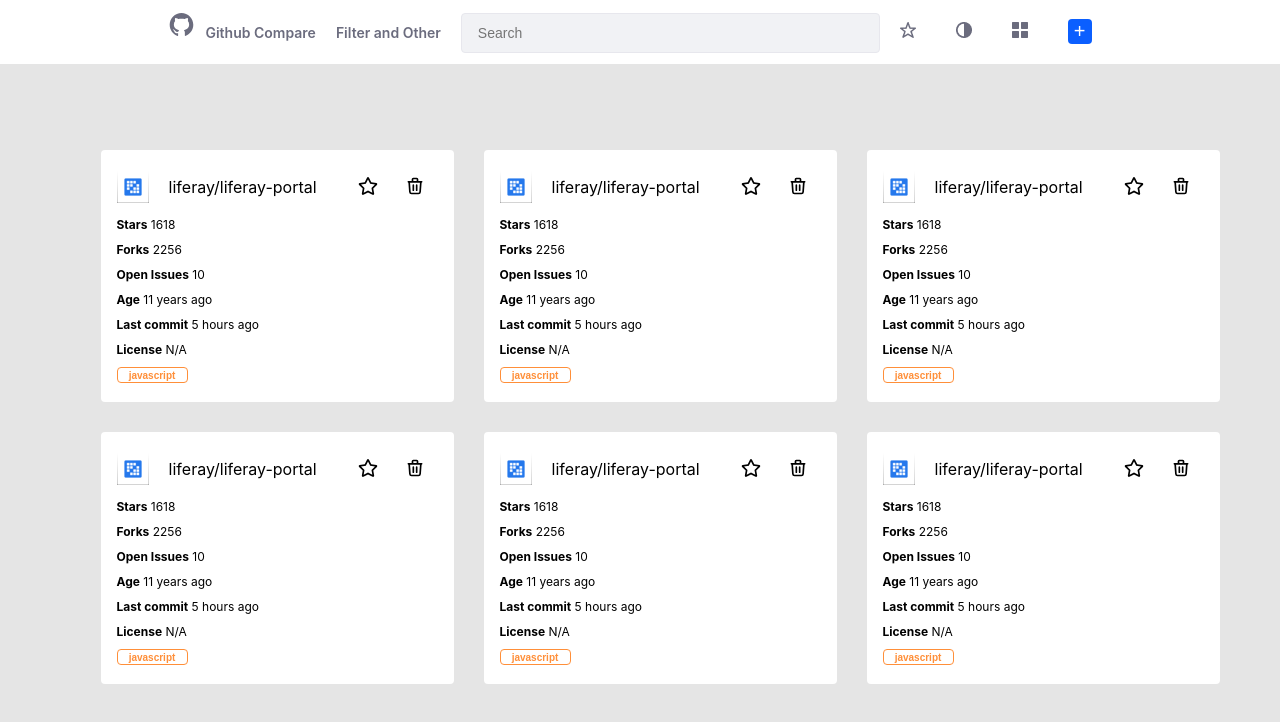
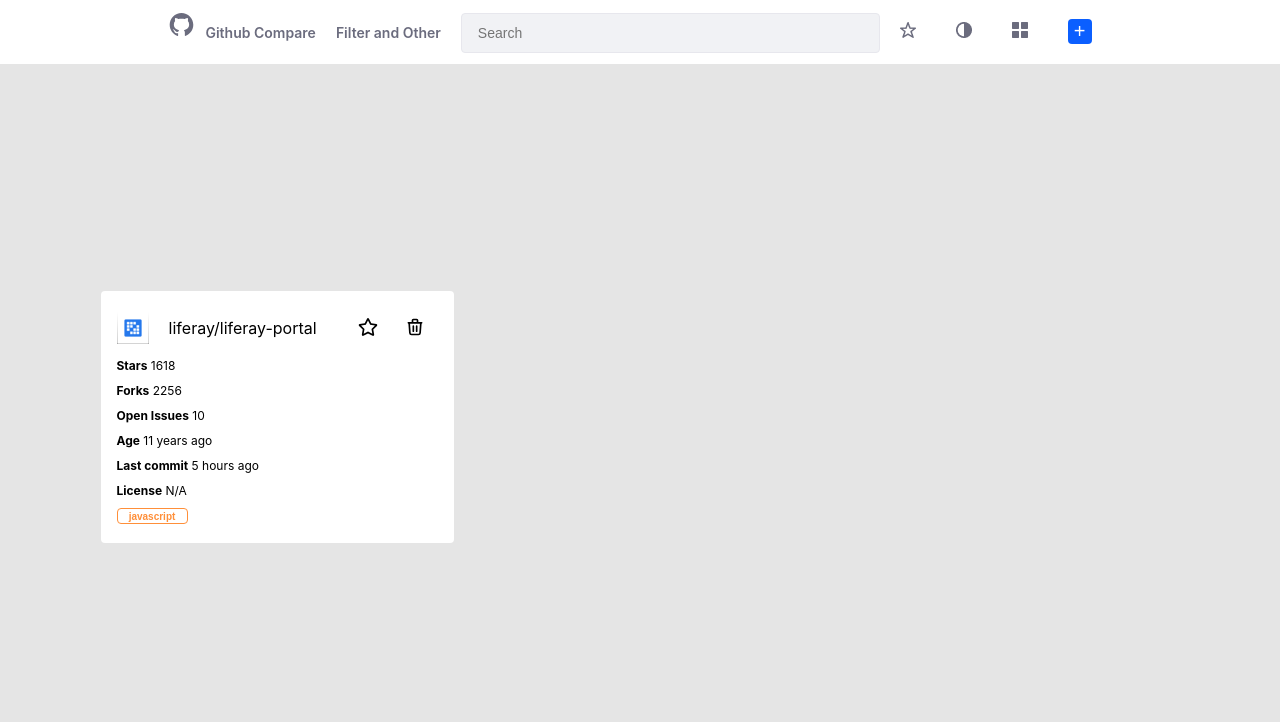
Before and after one commit to alisson-lucas/github-compare, a React (Create React App) app: page / in a window 1280 px wide. Shown: the top 722 px of the page. Built offline with nearby package versions, Linux system fonts and the light colour scheme.

Commit message:
criação do deleteModal

```diff
--- a/src/components/card/Card.js
+++ b/src/components/card/Card.js
@@ -6,11 +6,35 @@
 
 import Logo from '../../assets/liferay-icon.png';
 
+import DeleteModal from '../deleteModal/DeleteModal';
+
 
 import './styles.css';
 
 class Card extends Component {
+    constructor(props){
+        super(props);
+        this.state = {
+            isModalVisible : false
+        }
+
+        this.handleModalVisible = this.handleModalVisible.bind(this);
+    }
+
+    handleModalVisible(){
+        this.setState({isModalVisible : true});
+        console.log(this.state.isModalVisible);
+    }
+
+    handleModalInvisible(){
+
+        this.setState({isModalVisible : false});
+        console.log(this.state.isModalVisible);
+    }
+
     render(){
+        let {isModalVisible} = this.state
+
         return(
             <div className="dashboard-container">
                 <ul>
@@ -21,7 +45,8 @@
                             <p className="title">liferay/liferay-portal</p>
                             <div className="icon-buttons">
                                 <button><FaRegStar size="20px" /></button>
-                                <button><HiOutlineTrash size="20px" /></button>
+                                <button onClick={this.handleModalVisible}><HiOutlineTrash size="20px" /></button>
+                                {isModalVisible ? <DeleteModal onClose={() => this.state.isModalVisible}  /> : null}
                             </div>
                         </div>
                         <div className="card-body">
@@ -35,111 +60,7 @@
                         </div>
                     </div>
                     </li>
-                    <li>
-                    <div className="card">
-                        <div className="card-header">
-                            <img src={Logo} alt="Liferay"/>
-                            <p className="title">liferay/liferay-portal</p>
-                            <div className="icon-buttons">
-                                <button><FaRegStar size="20px" /></button>
-                                <button><HiOutlineTrash size="20px" /></button>
-                            </div>
-                        </div>
-                        <div className="card-body">
-                            <p><b>Stars</b> 1618</p>
-                            <p><b>Forks</b> 2256</p>
-                            <p><b>Open Issues</b> 10</p>
-                            <p><b>Age</b> 11 years ago</p>
-                            <p><b>Last commit</b> 5 hours ago</p>
-                            <p><b>License</b> N/A</p>
-                            <button>javascript</button>
-                        </div>
-                    </div>
-                    </li>
-                    <li>
-                    <div className="card">
-                        <div className="card-header">
-                            <img src={Logo} alt="Liferay"/>
-                            <p className="title">liferay/liferay-portal</p>
-                            <div className="icon-buttons">
-                                <button><FaRegStar size="20px" /></button>
-                                <button><HiOutlineTrash size="20px" /></button>
-                            </div>
-                        </div>
-                        <div className="card-body">
-                            <p><b>Stars</b> 1618</p>
-                            <p><b>Forks</b> 2256</p>
-                            <p><b>Open Issues</b> 10</p>
-                            <p><b>Age</b> 11 years ago</p>
-                            <p><b>Last commit</b> 5 hours ago</p>
-                            <p><b>License</b> N/A</p>
-                            <button>javascript</button>
-                        </div>
-                    </div>
-                    </li>
-                    <li>
-                    <div className="card">
-                        <div className="card-header">
-                            <img src={Logo} alt="Liferay"/>
-                            <p className="title">liferay/liferay-portal</p>
-                            <div className="icon-buttons">
-                                <button><FaRegStar size="20px" /></button>
-                                <button><HiOutlineTrash size="20px" /></button>
-                            </div>
-                        </div>
-                        <div className="card-body">
-                            <p><b>Stars</b> 1618</p>
-                            <p><b>Forks</b> 2256</p>
-                            <p><b>Open Issues</b> 10</p>
-                            <p><b>Age</b> 11 years ago</p>
-                            <p><b>Last commit</b> 5 hours ago</p>
-                            <p><b>License</b> N/A</p>
-                            <button>javascript</button>
-                        </div>
-                    </div>
-                    </li>
-                    <li>
-                    <div className="card">
-                        <div className="card-header">
-                            <img src={Logo} alt="Liferay"/>
-                            <p className="title">liferay/liferay-portal</p>
-                            <div className="icon-buttons">
-                                <button><FaRegStar size="20px" /></button>
-                                <button><HiOutlineTrash size="20px" /></button>
-                            </div>
-                        </div>
-                        <div className="card-body">
-                            <p><b>Stars</b> 1618</p>
-                            <p><b>Forks</b> 2256</p>
-                            <p><b>Open Issues</b> 10</p>
-                            <p><b>Age</b> 11 years ago</p>
-                            <p><b>Last commit</b> 5 hours ago</p>
-                            <p><b>License</b> N/A</p>
-                            <button>javascript</button>
-                        </div>
-                    </div>
-                    </li>
-                    <li>
-                    <div className="card">
-                        <div className="card-header">
-                            <img src={Logo} alt="Liferay"/>
-                            <p className="title">liferay/liferay-portal</p>
-                            <div className="icon-buttons">
-                                <button><FaRegStar size="20px" /></button>
-                                <button><HiOutlineTrash size="20px" /></button>
-                            </div>
-                        </div>
-                        <div className="card-body">
-                            <p><b>Stars</b> 1618</p>
-                            <p><b>Forks</b> 2256</p>
-                            <p><b>Open Issues</b> 10</p>
-                            <p><b>Age</b> 11 years ago</p>
-                            <p><b>Last commit</b> 5 hours ago</p>
-                            <p><b>License</b> N/A</p>
-                            <button>javascript</button>
-                        </div>
-                    </div>
-                    </li>
+
                 </ul>
             </div>
         );
--- /dev/null
+++ b/src/components/deleteModal/DeleteModal.js
@@ -0,0 +1,44 @@
+import React, { Component} from 'react';
+import { AiFillGithub } from "react-icons/ai";
+
+import './styles.css';
+
+const DeleteModal = ({onClose = () => {}}) => {
+    // constructor(props){
+    //     super(props);
+    //     this.state = {
+    //         isModalVisible : false
+    //     }
+    //     this.props.
+
+    //     this.handleModalVisible = this.handleModalVisible.bind(this);
+    // }
+
+    // handleModalVisible(){
+    //     this.setState({isModalVisible : true});
+    //     console.log(this.state.isModalVisible);
+    // }
+
+    // render(){
+        return(
+            <div className="modal">
+                <div className="delete-container">
+                    <div className="header">
+                        <p>Delete repository</p>
+                    </div>
+                    <div className="body">
+                        <span>Are you sure to delete the liferay/senna.js
+                        repository?</span>
+                    </div>
+                    <div className="footer">
+                        <button id="btn-cancel" onClick={onClose}>Cancel</button>
+                        <button id="btn-delete">Delete</button>
+                    </div>
+
+                </div>
+            </div>
+        )
+    // }
+}
+
+export default DeleteModal;
--- a/src/components/modal/Modal.js
+++ b/src/components/modal/Modal.js
@@ -5,6 +5,7 @@
 
 import './styles.css';
 
+import Card from '../card/Card';
 class Modal extends Component {
 // const Modal = ({onClose = () => {}, Children}) => {
 
@@ -79,7 +80,7 @@
                         <h4>Repository</h4>
                         <input type="text" value={owner} onChange={this.handleChange} placeholder="username/repository"></input>
                         {/* {this.props.render(this.state.data)} */}
-                        <hr/>
+                        {/* <hr/> */}
                         <div className="footer">
                             <button className="cancel"  onClick={() => {}}>Cancel</button>
                             <button id="add" type="submit">Add</button>
--- a/src/components/modal/styles.css
+++ b/src/components/modal/styles.css
@@ -68,7 +68,6 @@
     display: flex;
     align-items: center;
     justify-content: flex-end;
-    margin-top: 20px;
     margin-bottom: 20px;
 
 
--- a/src/pages/dashboard/Dashboard.js
+++ b/src/pages/dashboard/Dashboard.js
@@ -1,4 +1,4 @@
-import React, { useState } from 'react';
+import React, { Component, useState } from 'react';
 // import { FaRegStar } from 'react-icons/fa';
 // import { HiOutlineTrash } from "react-icons/hi";
 // import api from '../../services/api';
@@ -11,17 +11,18 @@
 import Card from '../../components/card/Card';
 // import Empty from '../../components/empty/Empty';
 
-export default function Dashborad() {
+class Dashborad extends Component {
+// export default function Dashborad() {
 
-    const [informações, setInformações] = useState({
-        stars: '',
-        forks: '',
-        issues: '',
-        age: '',
-        commits: '',
-        license: '',
-        language: ''
-    });
+    // const [informações, setInformações] = useState({
+    //     stars: '',
+    //     forks: '',
+    //     issues: '',
+    //     age: '',
+    //     commits: '',
+    //     license: '',
+    //     language: ''
+    // });
 
     // const getInformações = () => {
     //     await api.get('/repos/{owner}/{repo}', {
@@ -31,6 +32,7 @@
 
     // }
 
+    render() {
 
         return(
             <div className="dashboard-container">
@@ -63,3 +65,6 @@
             </div>
         );
     }
+}
+
+export default Dashborad;
```
Also changed, not shown: src/components/deleteModal/styles.css (added, +79 -0 lines), 1 other file (tests, documents, lock files or other folders). Lines whose indentation alone changed are shown as unchanged.
